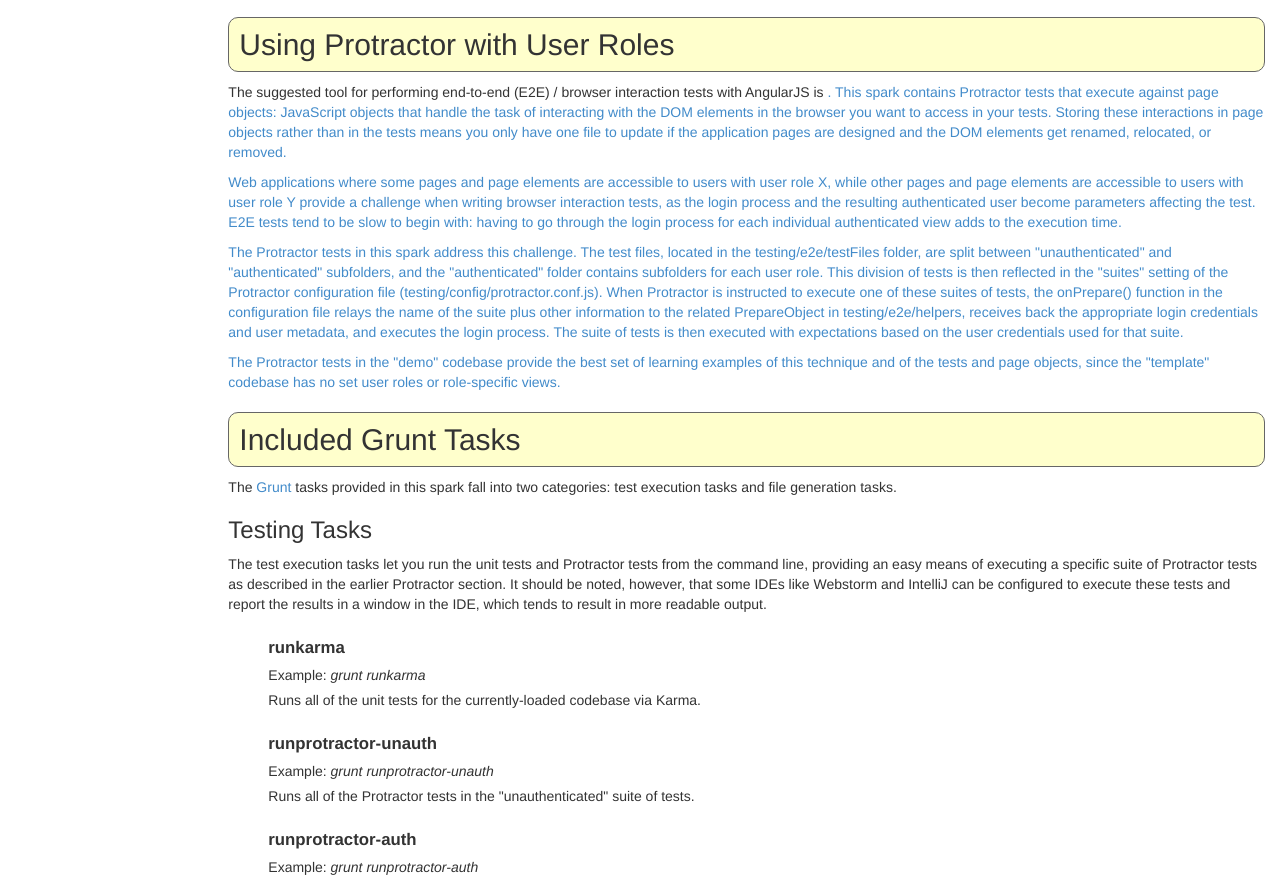
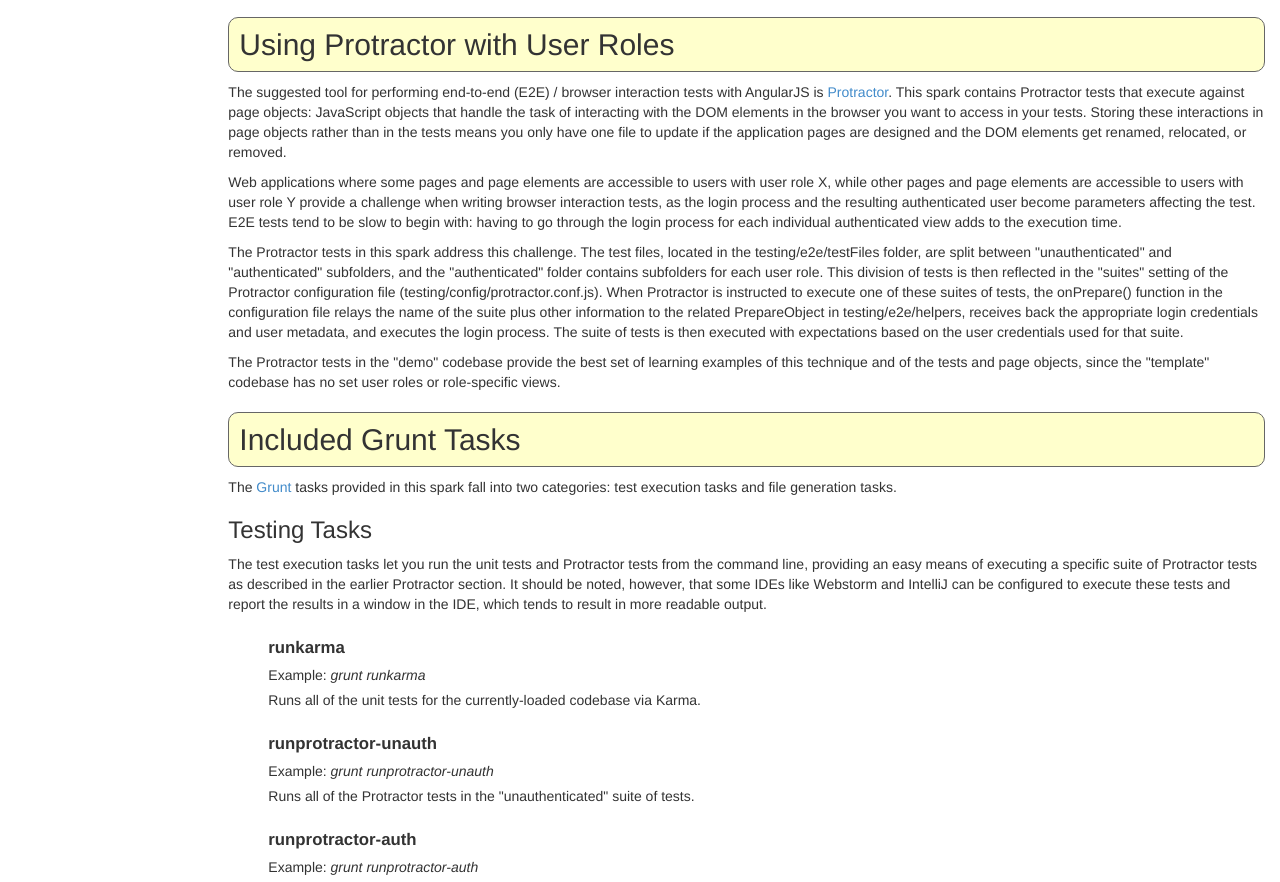
Before and after one commit to bcswartz/Sparker, a plain HTML site: page sparks/first/docs/index.html in a window 1280 px wide. Shown: the part 2430-3312 px from the top of the page. Drawn offline with Linux system fonts and the light colour scheme.

Commit message:
Update index.html
Fixed an unclosed link.

```diff
--- a/sparks/first/docs/index.html
+++ b/sparks/first/docs/index.html
@@ -160,10 +160,10 @@
 
             <h2><a name="protractorUserRoles"></a>Using Protractor with User Roles</h2>
 
-            <p>The suggested tool for performing end-to-end (E2E) / browser interaction tests with AngularJS is <a href="http://angular.github.io/protractor/#/" target="_blank">.  This spark contains Protractor tests that execute against
-            page objects: JavaScript objects that handle the task of interacting with the DOM elements in the browser you want to access in your tests.  Storing these interactions
-            in page objects rather than in the tests means you only have one file to update if the application pages are designed and the DOM elements get renamed, relocated,
-            or removed.</p>
+            <p>The suggested tool for performing end-to-end (E2E) / browser interaction tests with AngularJS is <a href="http://angular.github.io/protractor/#/" target="_blank">Protractor</a>.
+            This spark contains Protractor tests that execute against page objects: JavaScript objects that handle the task of interacting with the DOM elements in the browser you want to access
+            in your tests.  Storing these interactions in page objects rather than in the tests means you only have one file to update if the application pages are designed and the DOM elements
+            get renamed, relocated, or removed.</p>
 
             <p>Web applications where some pages and page elements are accessible to users with user role X, while other pages and page elements are accessible to users with
                 user role Y provide a challenge when writing browser interaction tests, as the login process and the resulting authenticated user become parameters affecting
```
